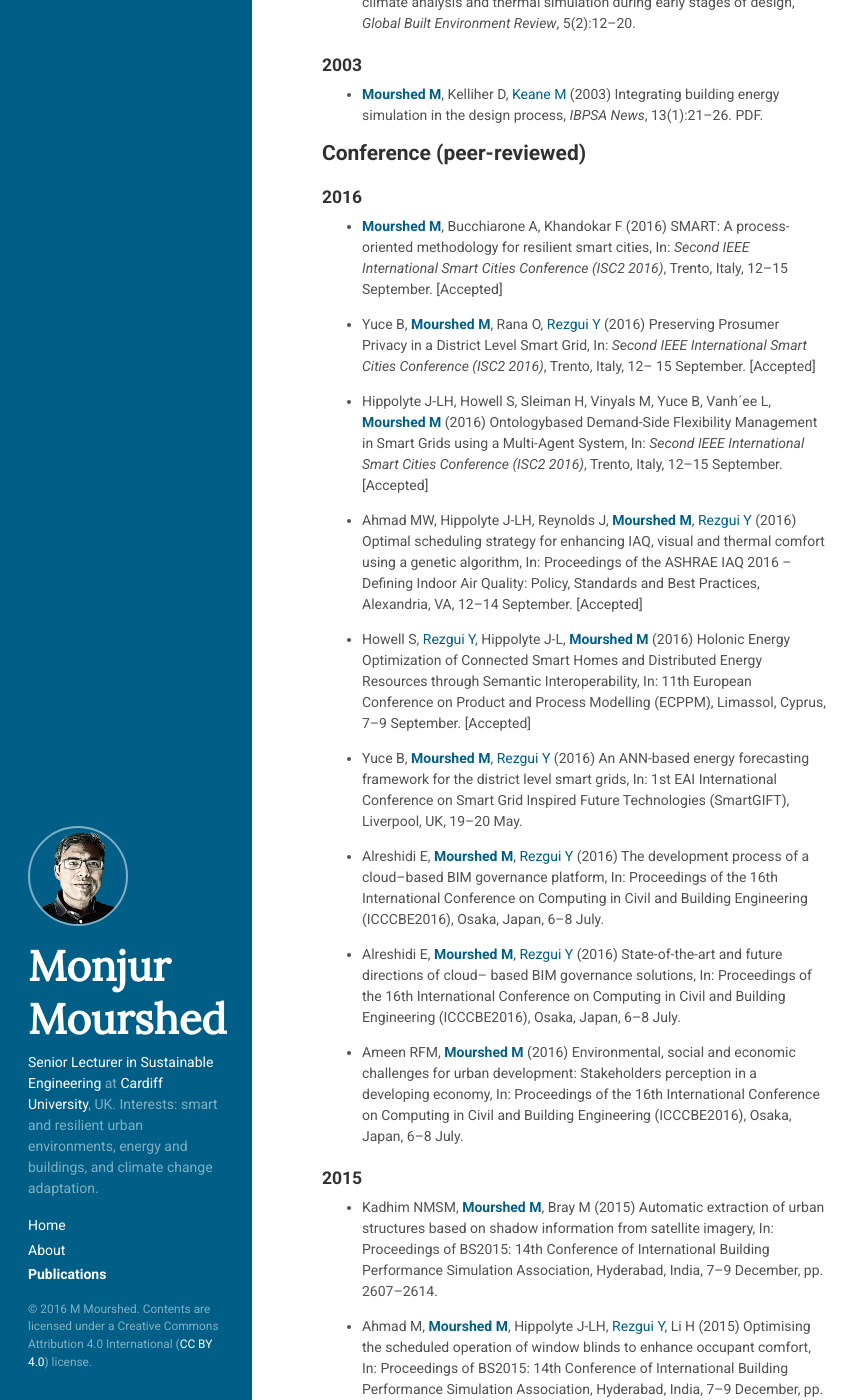
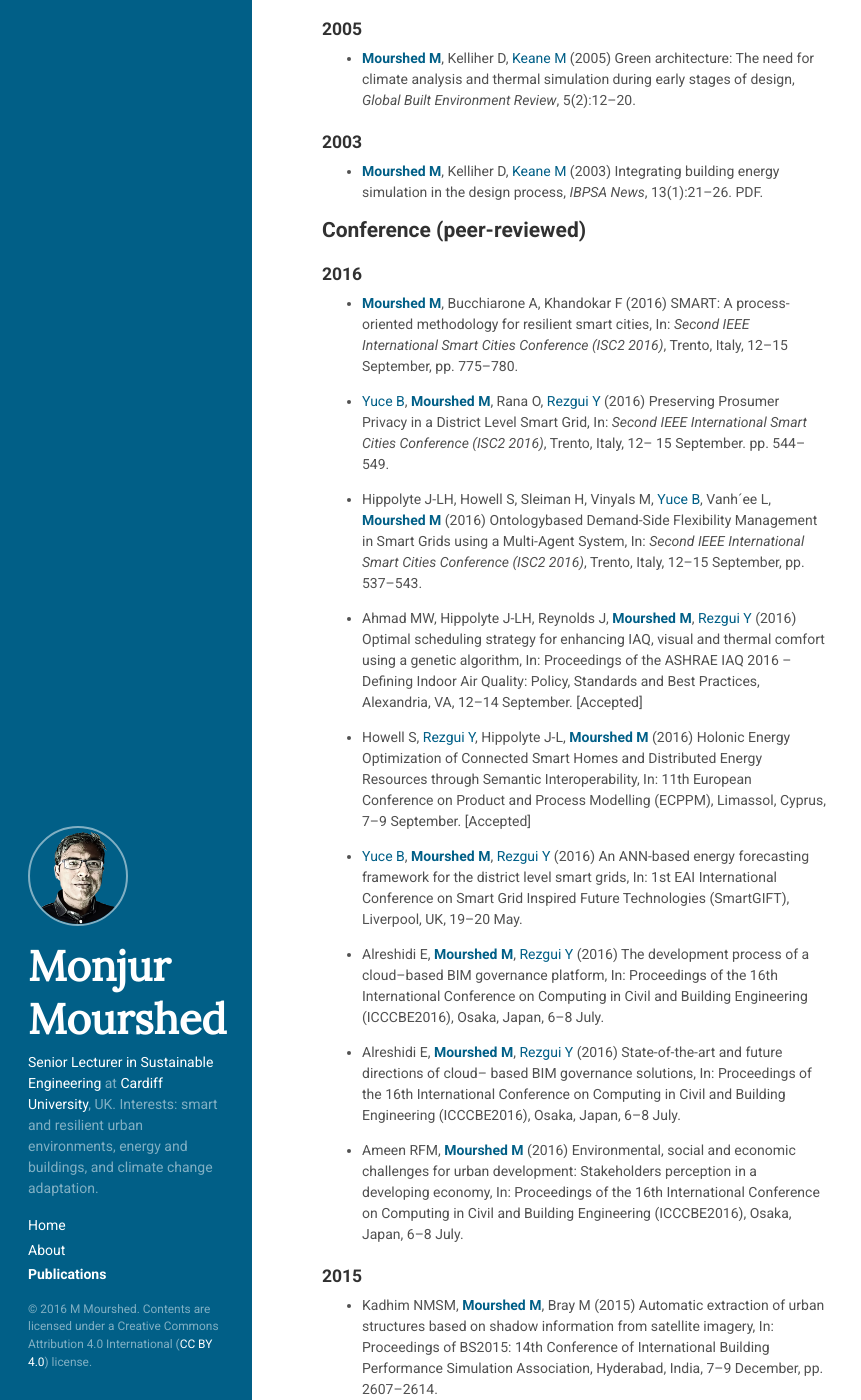
Before and after one commit to mmourshed/mmourshed.github.io, a Jekyll site: the page built from publications.md, in a window 1280 px wide and 1400 px high, scrolled down 2724 px. Shown: the whole window, without its empty margins (0-861 px from the left). Built offline with Jekyll 4.4.1, drawn with Linux system fonts in a browser that asks for light colours; some of the changed text lies outside the part shown.

Commit message:
Updated publications list

```diff
--- a/publications.md
+++ b/publications.md
@@ -15,13 +17,13 @@
 
 * Alreshidi E, [**Mourshed M**](https://scholar.google.co.uk/citations?user=EIQ6h-wAAAAJ), [Rezgui Y](https://scholar.google.co.uk/citations?user=jJ7ohdwAAAAJ) (2016) Cloud-based BIM governance platform requirements and specifications: Software engineering approach using BPMN and UML, _ASCE Journal of Computing in Civil Engineering_, 30(4):04015063. DOI: [10.1061/(ASCE)CP.1943-5487.0000539](http://dx.doi.org/10.1061/(ASCE)CP.1943-5487.0000539)
 
-* Yuce B, [Rezgui Y](https://scholar.google.co.uk/citations?user=jJ7ohdwAAAAJ), [**Mourshed M**](https://scholar.google.co.uk/citations?user=EIQ6h-wAAAAJ) (2016) ANN-GA smart appliance scheduling for optimized energy management in the domestic sector, _Energy and Buildings_, 111:311–325. DOI: [10.1016/j.enbuild.2015.11.017](http://dx.doi.org/10.1016/j.enbuild.2015.11.017)
+* [Yuce B](https://scholar.google.co.uk/citations?user=gUkjhA4AAAAJ), [Rezgui Y](https://scholar.google.co.uk/citations?user=jJ7ohdwAAAAJ), [**Mourshed M**](https://scholar.google.co.uk/citations?user=EIQ6h-wAAAAJ) (2016) ANN-GA smart appliance scheduling for optimized energy management in the domestic sector, _Energy and Buildings_, 111:311–325. DOI: [10.1016/j.enbuild.2015.11.017](http://dx.doi.org/10.1016/j.enbuild.2015.11.017)
 
 * Al-Shaqi R, [**Mourshed M**](https://scholar.google.co.uk/citations?user=EIQ6h-wAAAAJ), [Rezgui Y](https://scholar.google.co.uk/citations?user=jJ7ohdwAAAAJ) (2016) Progress in ambient assisted systems for independent living by the elderly, _SpringerPlus_, 5:624. DOI: [10.1186/s40064-016-2272-8](http://dx.doi.org/10.1186/s40064-016-2272-8)
 
 * Ahmad MW, [**Mourshed M**](https://scholar.google.co.uk/citations?user=EIQ6h-wAAAAJ), Mundow D, Sisinni M, [Rezgui Y](https://scholar.google.co.uk/citations?user=jJ7ohdwAAAAJ) (2016) Building energy metering and environmental monitoring – A state-of-the-art review and directions for future research, _Energy and Buildings_, 120:85–102. Elsevier BV. PDF. DOI: [10.1016/j.enbuild.2016.03.059](http://dx.doi.org/10.1016/j.enbuild.2016.03.059)
 
-* Ahmad MW, [**Mourshed M**](https://scholar.google.co.uk/citations?user=EIQ6h-wAAAAJ), Yuce B, [Rezgui Y](https://scholar.google.co.uk/citations?user=jJ7ohdwAAAAJ) (2016) Computational intelligence techniques for HVAC systems: A review, _Building Simulation_, 9(4):359–398. Springer. PDF. DOI: [10.1007/s12273-016-0285-4](http://dx.doi.org/10.1007/s12273-016-0285-4)
+* Ahmad MW, [**Mourshed M**](https://scholar.google.co.uk/citations?user=EIQ6h-wAAAAJ), [Yuce B](https://scholar.google.co.uk/citations?user=gUkjhA4AAAAJ), [Rezgui Y](https://scholar.google.co.uk/citations?user=jJ7ohdwAAAAJ) (2016) Computational intelligence techniques for HVAC systems: A review, _Building Simulation_, 9(4):359–398. Springer. PDF. DOI: [10.1007/s12273-016-0285-4](http://dx.doi.org/10.1007/s12273-016-0285-4)
 
 ### 2015
 
@@ -92,17 +94,17 @@
 
 ### 2016
 
-* [**Mourshed M**](https://scholar.google.co.uk/citations?user=EIQ6h-wAAAAJ), Bucchiarone A, Khandokar F (2016) SMART: A process-oriented methodology for resilient smart cities, In: _Second IEEE International Smart Cities Conference (ISC2 2016)_, Trento, Italy, 12–15 September. [Accepted]
+* [**Mourshed M**](https://scholar.google.co.uk/citations?user=EIQ6h-wAAAAJ), Bucchiarone A, Khandokar F (2016) SMART: A process-oriented methodology for resilient smart cities, In: _Second IEEE International Smart Cities Conference (ISC2 2016)_, Trento, Italy, 12–15 September, pp. 775–780.
 
-* Yuce B, [**Mourshed M**](https://scholar.google.co.uk/citations?user=EIQ6h-wAAAAJ), Rana O, [Rezgui Y](https://scholar.google.co.uk/citations?user=jJ7ohdwAAAAJ) (2016) Preserving Prosumer Privacy in a District Level Smart Grid, In: _Second IEEE International Smart Cities Conference (ISC2 2016)_, Trento, Italy, 12– 15 September. [Accepted]
+* [Yuce B](https://scholar.google.co.uk/citations?user=gUkjhA4AAAAJ), [**Mourshed M**](https://scholar.google.co.uk/citations?user=EIQ6h-wAAAAJ), Rana O, [Rezgui Y](https://scholar.google.co.uk/citations?user=jJ7ohdwAAAAJ) (2016) Preserving Prosumer Privacy in a District Level Smart Grid, In: _Second IEEE International Smart Cities Conference (ISC2 2016)_, Trento, Italy, 12– 15 September. pp. 544–549.
 
-* Hippolyte J-LH, Howell S, Sleiman H, Vinyals M, Yuce B, Vanh´ee L, [**Mourshed M**](https://scholar.google.co.uk/citations?user=EIQ6h-wAAAAJ) (2016) Ontologybased Demand-Side Flexibility Management in Smart Grids using a Multi-Agent System, In: _Second IEEE International Smart Cities Conference (ISC2 2016)_, Trento, Italy, 12–15 September. [Accepted]
+* Hippolyte J-LH, Howell S, Sleiman H, Vinyals M, [Yuce B](https://scholar.google.co.uk/citations?user=gUkjhA4AAAAJ), Vanh´ee L, [**Mourshed M**](https://scholar.google.co.uk/citations?user=EIQ6h-wAAAAJ) (2016) Ontologybased Demand-Side Flexibility Management in Smart Grids using a Multi-Agent System, In: _Second IEEE International Smart Cities Conference (ISC2 2016)_, Trento, Italy, 12–15 September, pp. 537–543.
 
 * Ahmad MW, Hippolyte J-LH, Reynolds J, [**Mourshed M**](https://scholar.google.co.uk/citations?user=EIQ6h-wAAAAJ), [Rezgui Y](https://scholar.google.co.uk/citations?user=jJ7ohdwAAAAJ) (2016) Optimal scheduling strategy for enhancing IAQ, visual and thermal comfort using a genetic algorithm, In: Proceedings of the ASHRAE IAQ 2016 – Defining Indoor Air Quality: Policy, Standards and Best Practices, Alexandria, VA, 12–14 September. [Accepted]
 
 * Howell S, [Rezgui Y](https://scholar.google.co.uk/citations?user=jJ7ohdwAAAAJ), Hippolyte J-L, [**Mourshed M**](https://scholar.google.co.uk/citations?user=EIQ6h-wAAAAJ) (2016) Holonic Energy Optimization of Connected Smart Homes and Distributed Energy Resources through Semantic Interoperability, In: 11th European Conference on Product and Process Modelling (ECPPM), Limassol, Cyprus, 7–9 September. [Accepted]
 
-* Yuce B, [**Mourshed M**](https://scholar.google.co.uk/citations?user=EIQ6h-wAAAAJ), [Rezgui Y](https://scholar.google.co.uk/citations?user=jJ7ohdwAAAAJ) (2016) An ANN-based energy forecasting framework for the district level smart grids, In: 1st EAI International Conference on Smart Grid Inspired Future Technologies (SmartGIFT), Liverpool, UK, 19–20 May.
+* [Yuce B](https://scholar.google.co.uk/citations?user=gUkjhA4AAAAJ), [**Mourshed M**](https://scholar.google.co.uk/citations?user=EIQ6h-wAAAAJ), [Rezgui Y](https://scholar.google.co.uk/citations?user=jJ7ohdwAAAAJ) (2016) An ANN-based energy forecasting framework for the district level smart grids, In: 1st EAI International Conference on Smart Grid Inspired Future Technologies (SmartGIFT), Liverpool, UK, 19–20 May.
 
 * Alreshidi E, [**Mourshed M**](https://scholar.google.co.uk/citations?user=EIQ6h-wAAAAJ), [Rezgui Y](https://scholar.google.co.uk/citations?user=jJ7ohdwAAAAJ) (2016) The development process of a cloud–based BIM governance platform, In: Proceedings of the 16th International Conference on Computing in Civil and Building Engineering (ICCCBE2016), Osaka, Japan, 6–8 July.
 
```
Also changed, not shown: other parts of publications.md (+3 -1 lines).
